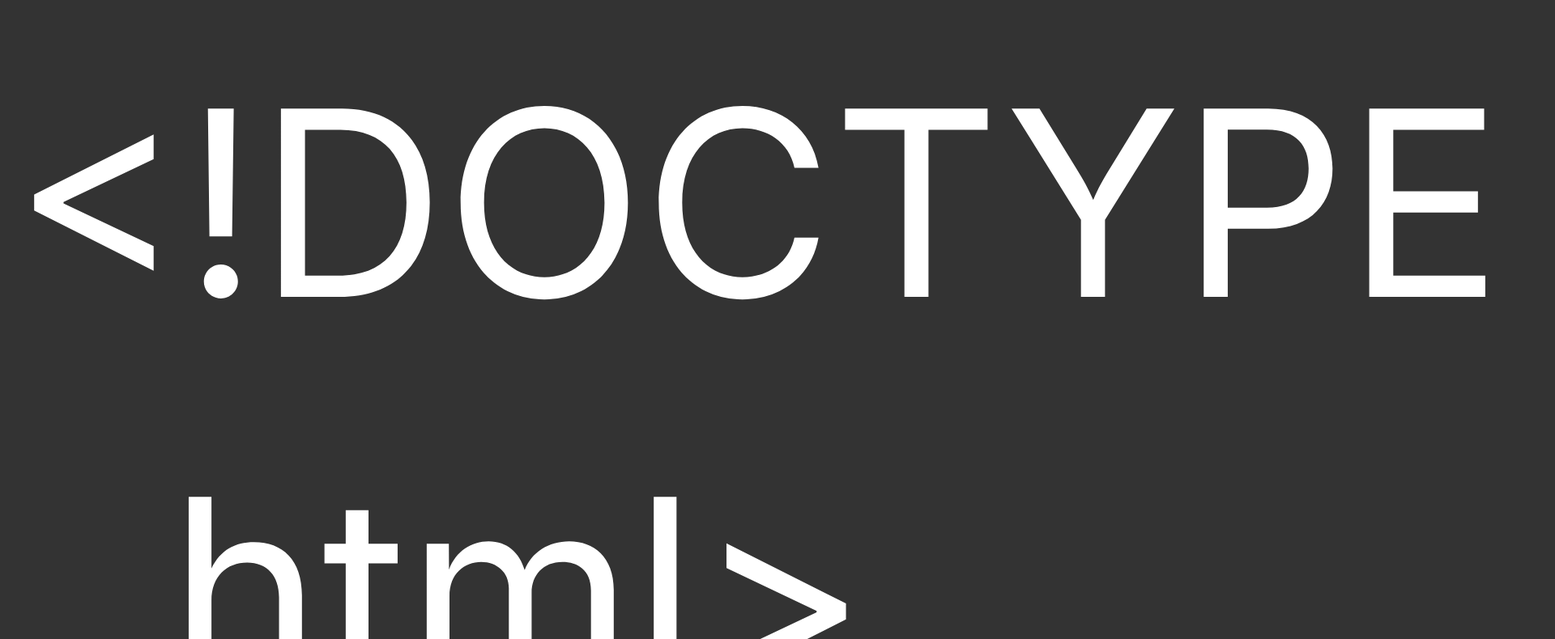
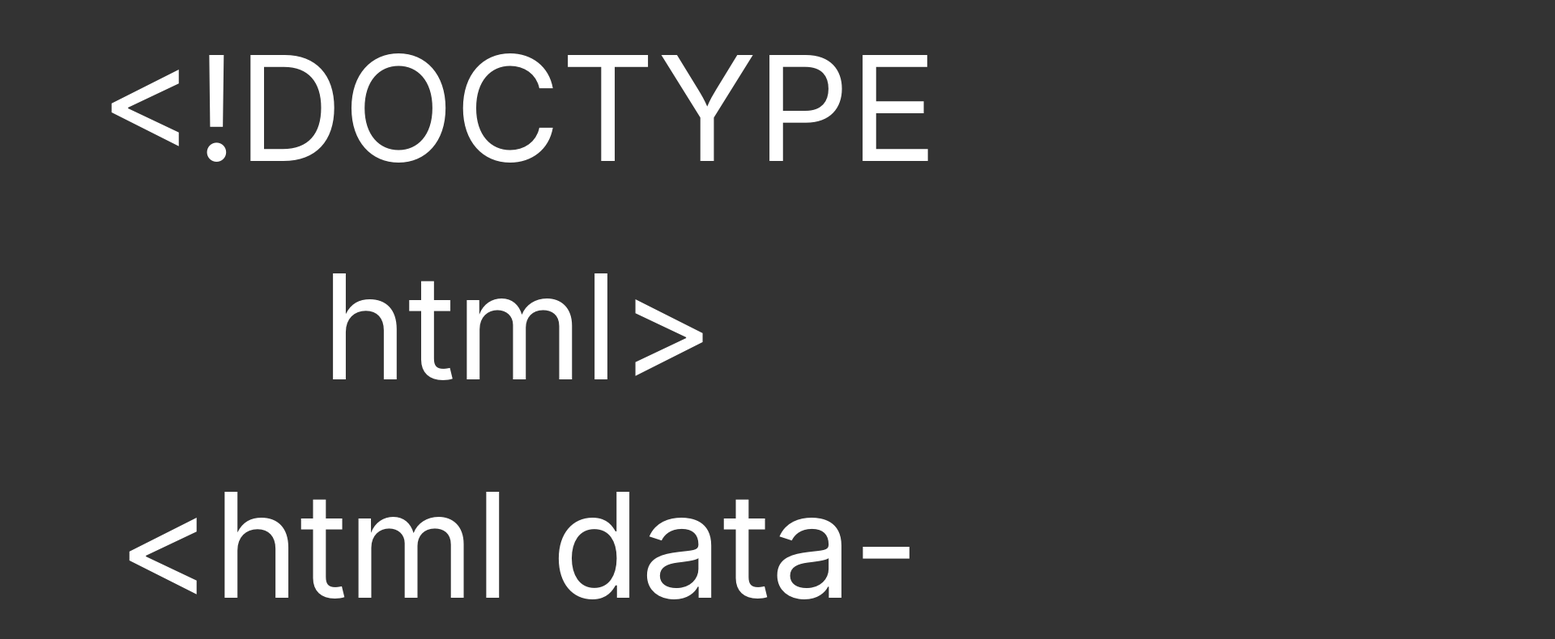
Before and after one commit to kadoshita/latext-counter, a website built with webpack: page public/index.html in a window 1280 px wide. Shown: the part 169-959 px from the top of the page at 81% size, 1920 px wide, since content can reach past the window. Built offline with nearby package versions, Linux system fonts and the light colour scheme; files whose address does not match are found by name.

Commit message:
update style

```diff
--- a/public/css/style.css
+++ b/public/css/style.css
@@ -5,14 +5,14 @@ html, body {
 .container-fluid {
     color: #ffffff;
     text-align: center;
-    font-size: 72px;
+    font-size: 64px;
     height: 100%;
 }
 
 #count-text {
-    font-size: 320px;
+    font-size: 180px;
 }
 
 #count-work-time {
-    font-size: 160px;
+    font-size: 120px;
 }
```
